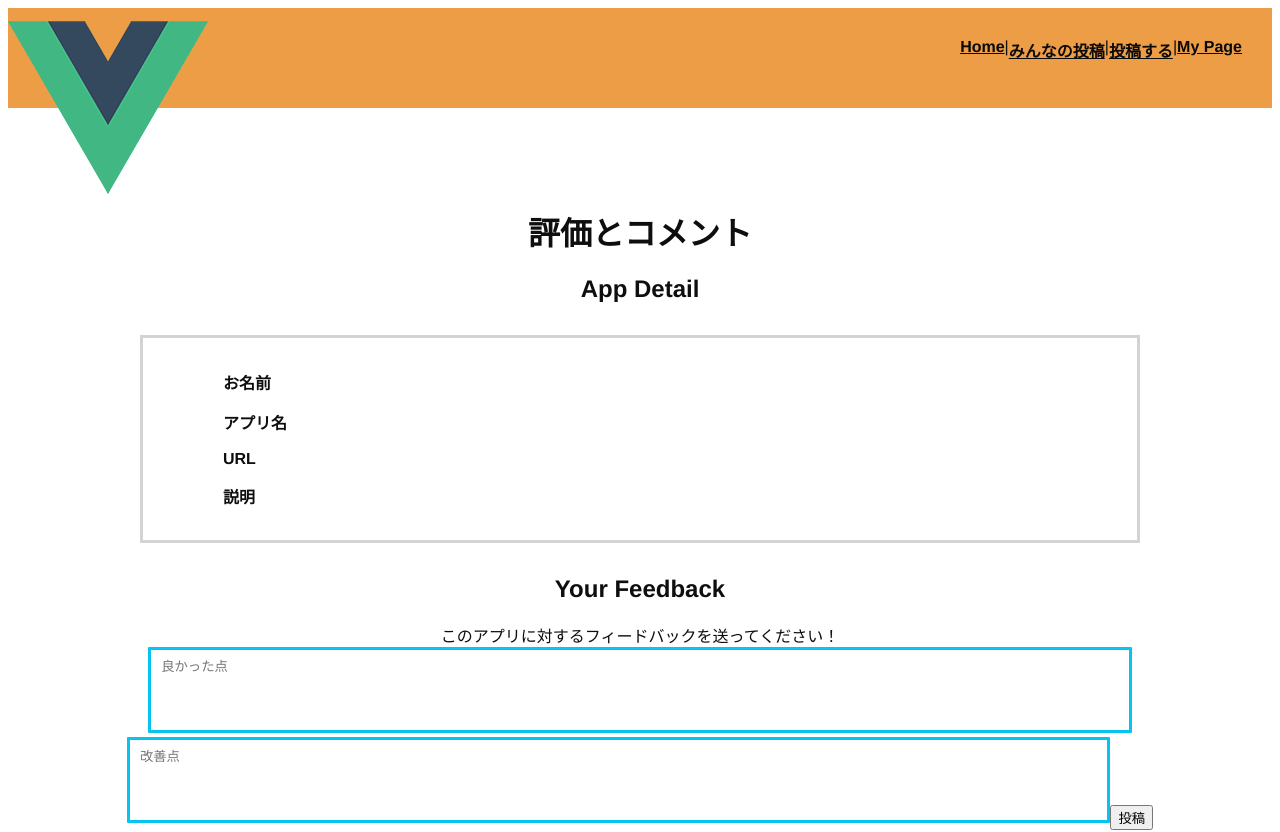
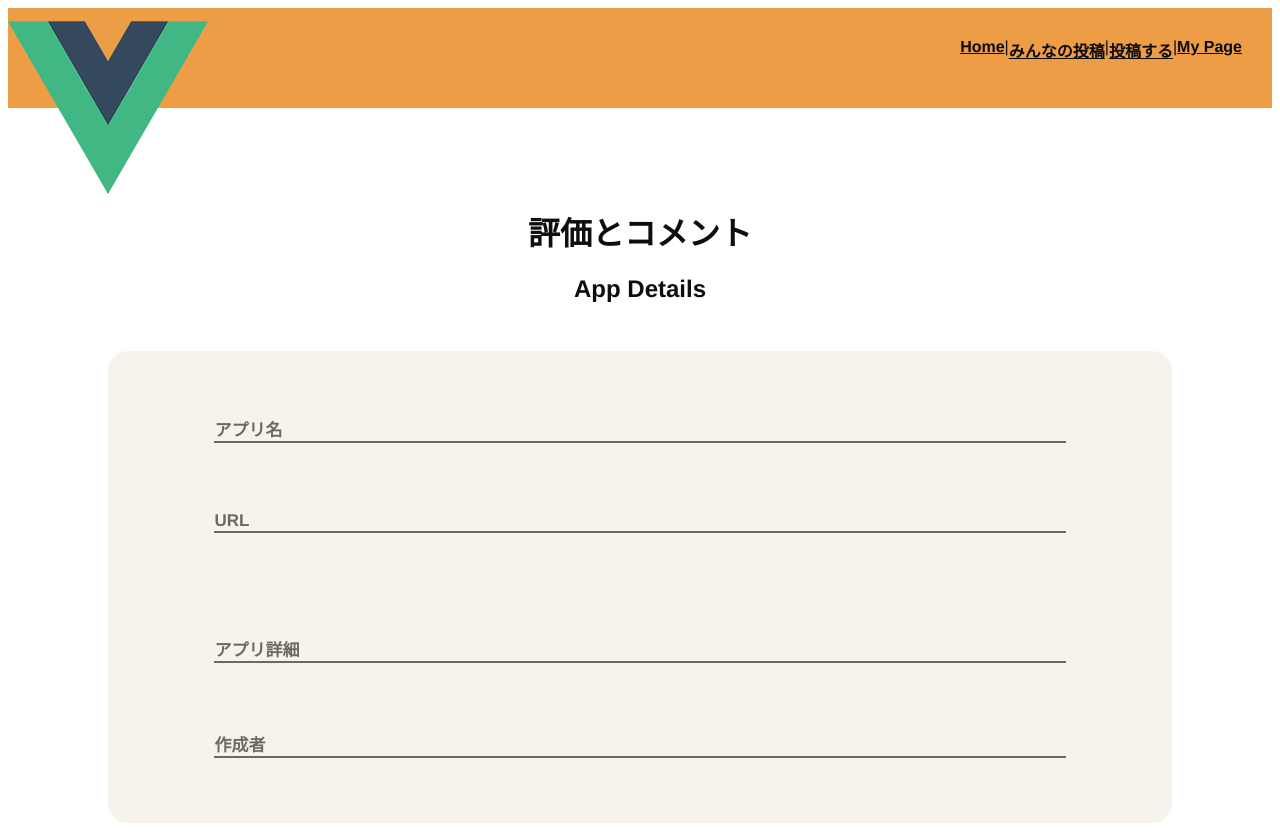
Before and after one commit to webex20-team-1/dlbia, a Vue app: page /post/1 in a window 1280 px wide. Shown: the top 832 px of the page. Built offline with nearby package versions, Linux system fonts and the light colour scheme; no server answers; the database is empty.

Commit message:
PostRateのAppDetails完成

```diff
--- a/src/views/MyApp.vue
+++ b/src/views/MyApp.vue
@@ -41,7 +41,7 @@
       <router-link
         class="go-to-feedback"
         v-bind:to="{ name: 'Rate', params: { id: post.id } }"
-        >Go to Feedback</router-link
+        >Go to Feedbacks</router-link
       >
     </div>
   </div>
--- a/src/views/PostList.vue
+++ b/src/views/PostList.vue
@@ -43,7 +43,7 @@
       <router-link
         class="go-to-feedback"
         v-bind:to="{ name: 'Rate', params: { id: post.id } }"
-        >Go to Feedback</router-link
+        >Go to Feedbacks</router-link
       >
     </div>
   </div>
@@ -80,6 +80,7 @@ export default {
 </script>
 
 <style>
+/*各投稿*/
 .post-contents {
   border: none;
   background-color: #f7f2ec;
@@ -95,19 +96,22 @@ export default {
   padding-bottom: 3em;
   padding-left: 5%;
   padding-right: 5%;
+  /*各投稿内容タイトル*/
   .post-contents-name {
     font-size: 17px;
     color: #6c6963;
     text-align: left;
     font-weight: bold;
   }
+
+  /*線より上の要素(アプリ名とURL)*/
   .post-appnameandurl-container {
     display: flex;
     justify-content: space-between;
     align-items: flex-end;
     border-bottom: 2px solid #373834; /*ボーダーライン*/
+    /*アプリ名*/
     .post-appname {
-      /*アプリ名*/
       font-weight: bold;
       font-size: 25px;
       padding-left: 10%;
@@ -117,6 +121,7 @@ export default {
       flex-grow: 2;
       white-space: nowrap; /*空白部分の文字列を折り返さない*/
     }
+    /*URL*/
     .post-url-container {
       position: absolute; /*親要素に対して絶対的な位置関係*/
       left: 40%;
@@ -132,6 +137,8 @@ export default {
       }
     }
   }
+
+  /*アプリ詳細*/
   .post-explanation-container {
     margin-top: 1em;
     margin-bottom: 1em;
@@ -142,11 +149,15 @@ export default {
       margin-right: 10%;
     }
   }
+
+  /*作成者*/
   .post-authorname-container {
     color: #6c6963;
     text-align: right;
     margin: 1em;
   }
+
+  /*フィードバックへのリンク*/
   .go-to-feedback {
     color: #b74e47;
     font-size: 18px;
--- a/src/views/PostRate.vue
+++ b/src/views/PostRate.vue
@@ -2,17 +2,17 @@
   <div class="postrate">
     <h1>評価とコメント</h1>
 
-    <h2>App Detail</h2>
-    <div class="app-container">
+    <h2>App Details</h2>
+    <div class="post-contents">
       <!-- アプリの詳細 -->
-      <p class="app-title">お名前</p>
-      <div>{{ posts.name }}</div>
-      <p class="app-title">アプリ名</p>
-      <div>{{ posts.text }}</div>
-      <p class="app-title">URL</p>
-      <a :href="posts.url" target="blank">{{ posts.url }}</a>
-      <p class="app-title">説明</p>
-      <div>{{ posts.explanation }}</div>
+      <p class="post-contents-name1">アプリ名</p>
+      <div class="post-appname">{{ posts.text }}</div>
+      <p class="post-contents-name">URL</p>
+      <a class="post-url" :href="posts.url" target="blank">{{ posts.url }}</a>
+      <p class="post-contents-name">アプリ詳細</p>
+      <div class="post-explanation">{{ posts.explanation }}</div>
+      <p class="post-contents-name">作成者</p>
+      <div class="post-author">{{ posts.name }}</div>
     </div>
 
     <h2>Your Feedback</h2>
@@ -125,14 +125,58 @@ export default {
 </script>
 
 <style scoped>
-.app-container {
-  border: 3px solid lightgrey;
+/*App Detail*/
+.post-contents {
+  margin-left: 0%;
+  margin-right: 0%;
+  padding-left: 10%;
+  padding-right: 10%;
   text-align: left;
-  margin: 2rem;
-  padding: 1em;
-  padding-left: 5rem;
-  padding-right: 5rem;
+  .post-contents-name1 {
+    font-size: 17px;
+    color: #6c6963;
+    margin-bottom: 1em;
+    text-align: left;
+    font-weight: bold;
+    border-bottom: 2px solid #6c6963;
+  }
+  .post-contents-name {
+    font-size: 17px;
+    color: #6c6963;
+    margin-top: 4em;
+    margin-bottom: 1em;
+    text-align: left;
+    font-weight: bold;
+    border-bottom: 2px solid #6c6963;
+  }
+  .post-appname {
+    /*アプリ名*/
+    font-weight: bold;
+    font-size: 25px;
+    margin-left: 10%;
+    margin-right: 10%;
+    margin-bottom: 1em;
+    white-space: nowrap; /*空白部分の文字列を折り返さない*/
+  }
+  .post-url {
+    font-weight: bold;
+    color: #b74e47;
+    margin-left: 10%;
+    margin-right: 10%;
+  }
+  .post-explanation {
+    margin: 1em;
+    margin-left: 10%;
+    margin-right: 10%;
+    text-align: left;
+  }
+  .post-author {
+    margin-left: 10%;
+    margin-right: 10%;
+  }
 }
+
+/*Feedbacks List*/
 .rate-container {
   border: 3px solid lightgrey;
   text-align: left;
@@ -140,9 +184,6 @@ export default {
   padding: 1em;
   padding-left: 5rem;
   padding-right: 5rem;
-}
-.app-title {
-  font-weight: bold;
 }
 .rate-textbox {
   width: 90%;
```
